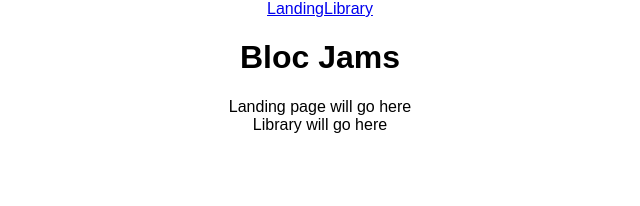
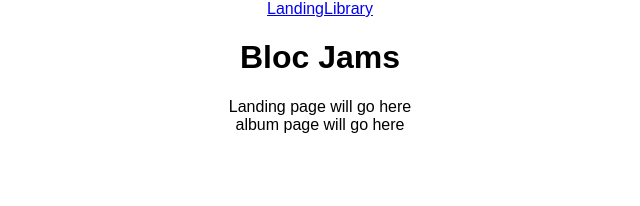
Before and after one commit to brianguta2000/bloc-jams-react, a React (Create React App) app in the folder bloc-jams-react/: page / in a window 1280 px wide. Shown: the top 206 px of the page, without its empty margins (320-960 px from the left). Built offline with nearby package versions, Linux system fonts and the light colour scheme.

Commit message:
assignment-3-fix

```diff
--- a/bloc-jams-react/src/App.js
+++ b/bloc-jams-react/src/App.js
@@ -3,7 +3,7 @@ import { Route, Link } from 'react-router-dom';
 import './App.css';
 import Landing from './components/Landing';
 import Library from './components/Library';
-import album from './components/Library';
+import album from './components/album';
 class App extends Component {
   render() {
     return (
--- a/bloc-jams-react/src/components/album.js
+++ b/bloc-jams-react/src/components/album.js
@@ -2,7 +2,7 @@ import React from 'react';
 
 const album = () => (
   <section className="album">
-    Landing page will go here
+    album page will go here
   </section>
 );
 
```
